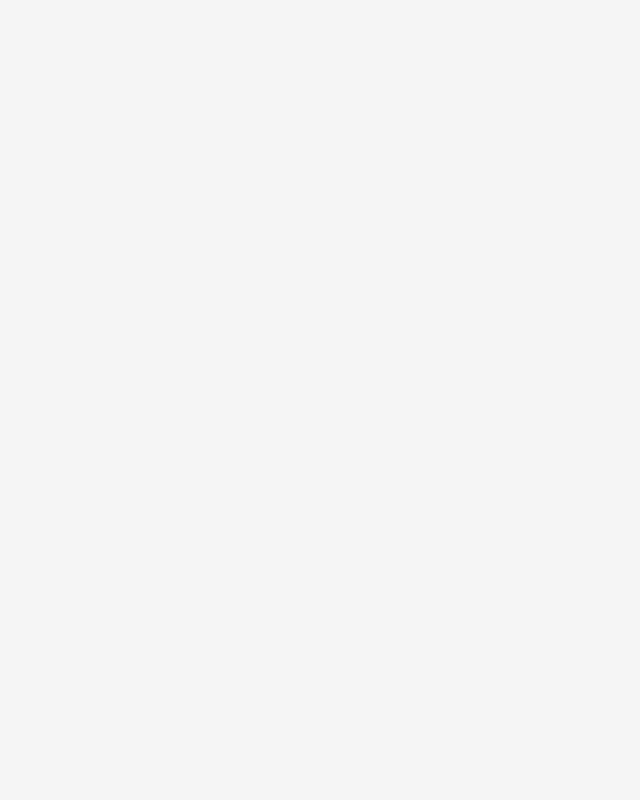
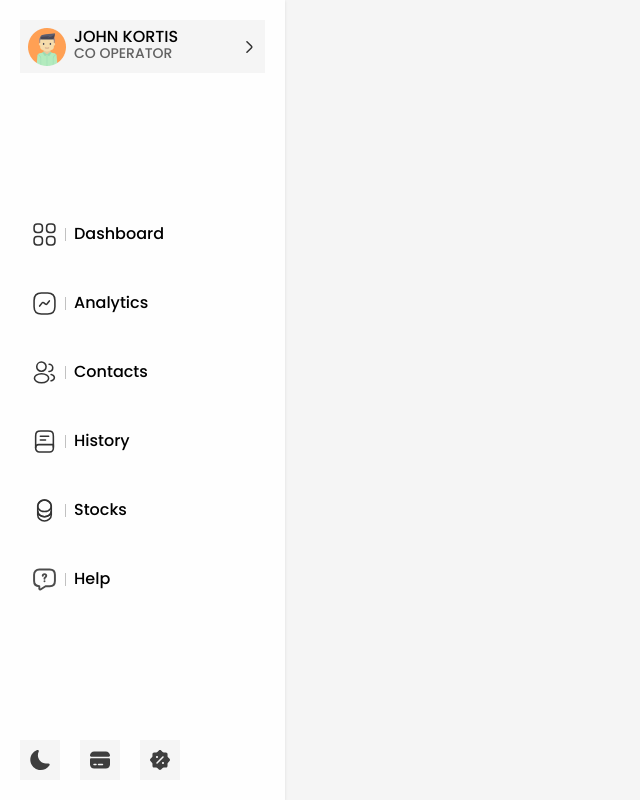
Before and after one commit to ModernDesigners/ModernBank, a React (Vite) app: page / in a window 1280 px wide. Shown: the whole page, without its empty margins (0-640 px from the left). Built offline with nearby package versions, Linux system fonts and the light colour scheme.

Commit message:
Added Navbar

```diff
--- /dev/null
+++ b/src/API/LinksAPI.ts
@@ -0,0 +1,38 @@
+import dashboard from "../assets/images/icons/category.svg";
+import analytics from "../assets/images/icons/activity.svg";
+import contacts from "../assets/images/icons/profile2user.svg";
+import history from "../assets/images/icons/book.svg";
+import stocks from "../assets/images/icons/coin.svg";
+import help from "../assets/images/icons/messagequestion.svg";
+export const LinksAPI = [
+  {
+    icon: dashboard,
+    title: "Dashboard",
+    LinkTo: "",
+  },
+  {
+    icon: analytics,
+    title: "Analytics",
+    LinkTo: "",
+  },
+  {
+    icon: contacts,
+    title: "Contacts",
+    LinkTo: "",
+  },
+  {
+    icon: history,
+    title: "History",
+    LinkTo: "",
+  },
+  {
+    icon: stocks,
+    title: "Stocks",
+    LinkTo: "",
+  },
+  {
+    icon: help,
+    title: "Help",
+    LinkTo: "",
+  },
+];
--- a/src/App.tsx
+++ b/src/App.tsx
@@ -1,5 +1,11 @@
+import Navbar from "./components/Navbar/Navbar";
+
 function App() {
-  return <></>;
+  return (
+    <>
+      <Navbar />
+    </>
+  );
 }
 
 export default App;
--- /dev/null
+++ b/src/components/Navbar/Navbar.tsx
@@ -0,0 +1,58 @@
+import user from "../../assets/images/users/userPorfile.png";
+import arrow from "../../assets/images/icons/arrowright.svg";
+import moon from "../../assets/images/icons/moon.svg";
+import card from "../../assets/images/icons/card.svg";
+import discount from "../../assets/images/icons/discountshape.svg";
+import { LinksAPI } from "../../API/LinksAPI";
+
+export default function Navbar() {
+  const a = (b: any) => {
+    return console.log(b);
+  };
+  return (
+    <div className="fixed h-full w-[285px] bg-mainWhite shadow p-5 flex flex-col justify-between">
+      <div
+        className="bg-bg w-full h-[53px] flex items-center justify-between
+        p-2
+      "
+      >
+        <div className="flex items-center gap-2">
+          <img src={user} className="" alt="User" />
+          <div className="">
+            <p className="font-pmedium line-0 leading-3">JOHN KORTIS</p>
+            <p className="font-pmedium text-gray text-sm opacity-60">
+              CO OPERATOR
+            </p>
+          </div>
+        </div>
+        <div>
+          <img src={arrow} className="cursor-pointer" alt="" />
+        </div>
+      </div>
+
+      <div className="flex flex-col gap-5">
+        {LinksAPI.map((e: any, i: number) => (
+          <div
+            key={i}
+            className="flex items-center gap-2 cursor-pointer p-3 duration-200 hover:bg-bg "
+          >
+            <img className="w-[25px]" src={e.icon} alt="" />
+            <div className="bg-line w-[1px] h-[13px]"></div>
+            <p className="font-pmedium">{e.title}</p>
+          </div>
+        ))}
+      </div>
+      <div className="flex gap-5">
+        <div className="bg-bg p-2 cursor-pointer">
+          <img src={moon} alt="" />
+        </div>
+        <div className="bg-bg p-2 cursor-pointer">
+          <img src={card} alt="" />
+        </div>
+        <div className="bg-bg p-2 cursor-pointer">
+          <img src={discount} alt="" />
+        </div>
+      </div>
+    </div>
+  );
+}
--- a/src/index.css
+++ b/src/index.css
@@ -1,7 +1,11 @@
 @tailwind base;
 @tailwind components;
 @tailwind utilities;
-
+* {
+  padding: 0px;
+  margin: 0px;
+  box-sizing: border-box;
+}
 @font-face {
   font-family: pmedium;
   src: url("./assets/fonts/Poppins-Medium.ttf");
--- a/tailwind.config.js
+++ b/tailwind.config.js
@@ -3,9 +3,10 @@
   content: ["./index.html", "./src/**/*.{js,ts,jsx,tsx}"],
   theme: {
     colors: {
+      white: "fff",
       mainPurple: "#9E00FF",
       mainBlue: "#0056FD",
-      bg: "#F5F5F5",
+      bg: "#f5f5f5",
       mainText: "rgba(0, 0, 0, 0.80)",
       mainWhite: "rgba(255, 255, 255, 0.90)",
       subText: "rgba(0, 0, 0, 0.50)",
```
Also changed, not shown: src/assets/images/icons/category.svg, src/assets/images/users/userPorfile.png (added).
